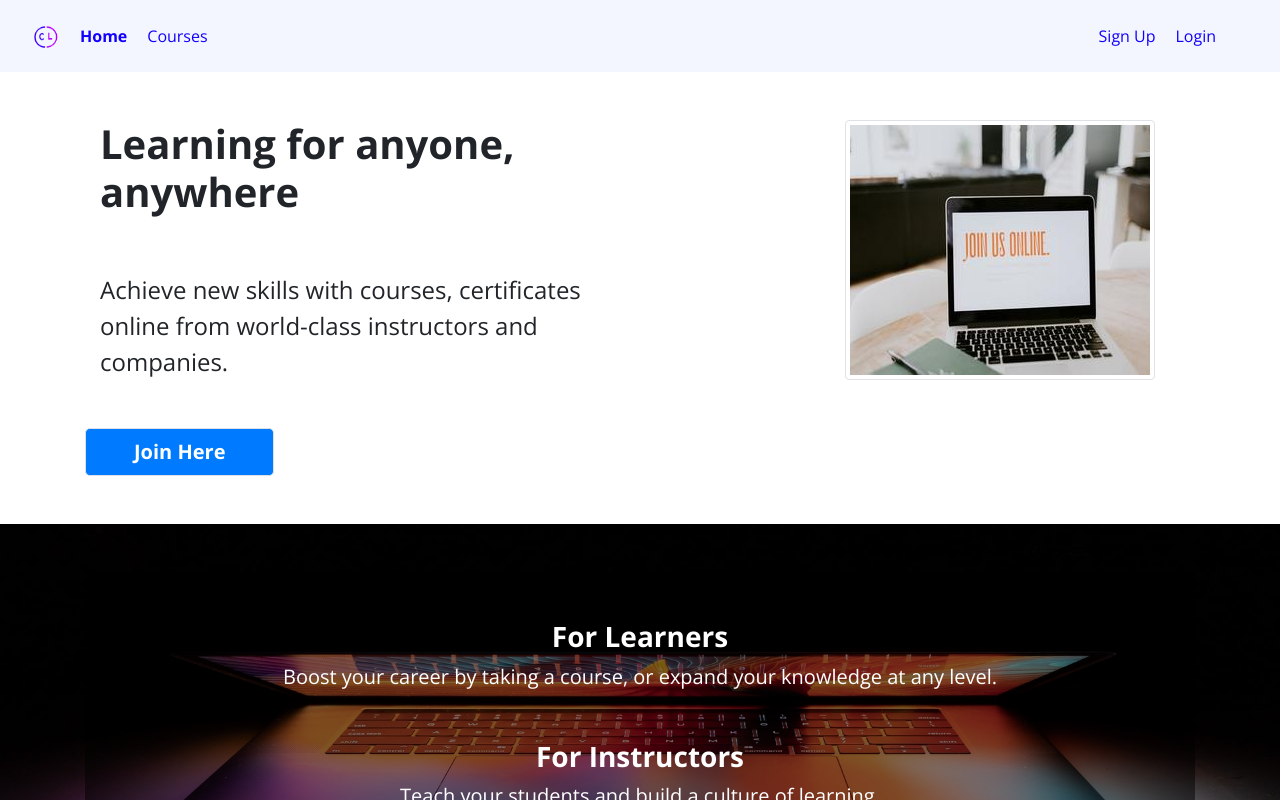
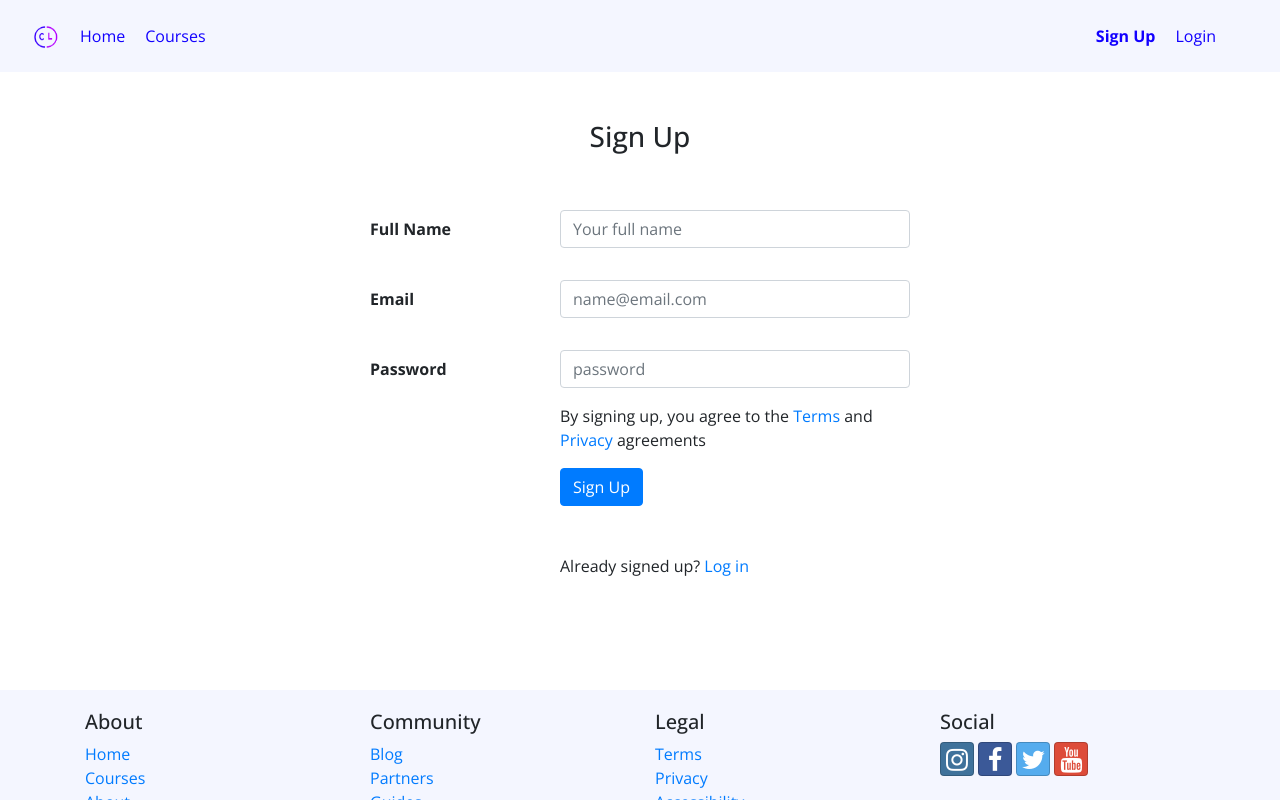
Before and after one commit to gsaidov/elearning-react, a React (Create React App) app: page /signup in a window 1280 px wide. Before the commit this address led to /home. Shown: the top 800 px of the page. Built offline with nearby package versions, Linux system fonts and the light colour scheme.

Commit message:
Sign Up Component

```diff
--- a/src/components/HeaderComponent.js
+++ b/src/components/HeaderComponent.js
@@ -56,7 +56,7 @@ const Header = () => {
                   fontWeight: 650,
                   // color: "#b400ff",
                 }}
-                to="/courses"
+                to="/signup"
               >
                 Sign Up
               </NavLink>
--- a/src/components/Login.js
+++ b/src/components/Login.js
@@ -22,7 +22,7 @@ const Login = () => {
           <div className="col-md-5">
             <p>
               Not yet registered?{" "}
-              <Link to="#" style={{ textDecoration: "none" }}>
+              <Link to="/signup" style={{ textDecoration: "none" }}>
                 <small>Create an account</small>
               </Link>
             </p>
--- a/src/components/MainComponent.js
+++ b/src/components/MainComponent.js
@@ -9,6 +9,7 @@ import { REVIEWS } from "../shared/reviews";
 import CourseInfo from "./CourseInfoComponent";
 import Contact from "./Contact";
 import About from "./About";
+import Signup from "./Signup";
 import { Switch, Route, Redirect, useParams } from "react-router-dom";
 
 class Main extends React.Component {
@@ -52,6 +53,7 @@ class Main extends React.Component {
           <Route exact path="/contact" component={Contact} />
           <Route exact path="/login" component={Login} />
           <Route path="/courses/:courseId" component={CourseWithId} />
+          <Route path="/signup" component={Signup} />
           <Route path="/about">
             <About />
           </Route>
--- /dev/null
+++ b/src/components/Signup.js
@@ -0,0 +1,162 @@
+import { useState } from "react";
+import { Form, FormGroup, Label, Input, Col, Button } from "reactstrap";
+import { Link } from "react-router-dom";
+import FormFeedback from "reactstrap/lib/FormFeedback";
+
+const Signup = () => {
+  const [values, setValues] = useState({
+    fullName: "",
+    email: "",
+    password: "",
+    touched: {
+      fullName: false,
+      email: false,
+      password: false,
+    },
+  });
+
+  const validate = (fullName, email, password) => {
+    const errors = {
+      fullName: "",
+      email: "",
+      password: "",
+    };
+
+    if (values.touched.fullName) {
+      if (fullName.length < 2) {
+        errors.fullName = "Name must be at least two characters.";
+      } else if (fullName.length > 25) {
+        errors.fullName = "Name must be less than 25 characters.";
+      }
+    }
+
+    if (values.touched.email && !email.includes("@")) {
+      errors.email = "Email must contain @ sign.";
+    }
+
+    if (values.touched.password && password.length < 8) {
+      errors.password = "Password must be at least 8 characters";
+    }
+    return errors;
+  };
+
+  const handleBlur = (field) => () => {
+    setValues({
+      ...values,
+      touched: { ...values.touched, [field]: true },
+    });
+  };
+
+  const handleChange = (event) => {
+    const newValues = { ...values, [event.target.name]: event.target.value };
+    setValues(newValues);
+  };
+
+  const handleSubmit = (event) => {
+    console.log("Current State is: " + JSON.stringify(values));
+    alert("Current State is: " + JSON.stringify(values));
+    event.preventDefault();
+    setValues({
+      fullName: "",
+      email: "",
+      password: "",
+      touched: {
+        fullName: false,
+        email: false,
+        password: false,
+      },
+    });
+  };
+  const errors = validate(values.fullName, values.email, values.password);
+
+  return (
+    <div className="container py-5">
+      <div className="row justify-content-center pb-5">
+        <h3>Sign Up</h3>
+      </div>
+      <Form onSubmit={handleSubmit}>
+        <FormGroup row className="justify-content-center pb-3">
+          <Label htmlFor="fullName" md={2}>
+            <strong>Full Name</strong>
+          </Label>
+          <Col md={4}>
+            <Input
+              type="text"
+              id="fullName"
+              name="fullName"
+              value={values.fullName}
+              invalid={!!errors.fullName}
+              placeholder="Your full name"
+              required
+              onBlur={handleBlur("fullName")}
+              onChange={handleChange}
+            />
+            <FormFeedback>{errors.fullName}</FormFeedback>
+          </Col>
+        </FormGroup>
+        <FormGroup row className="justify-content-center pb-3">
+          <Label htmlFor="email" md={2}>
+            <strong>Email</strong>
+          </Label>
+          <Col md={4}>
+            <Input
+              type="email"
+              id="email"
+              name="email"
+              value={values.email}
+              invalid={!!errors.email}
+              placeholder="name@email.com"
+              required
+              onBlur={handleBlur("email")}
+              onChange={handleChange}
+            />
+            <FormFeedback>{errors.email}</FormFeedback>
+          </Col>
+        </FormGroup>
+        <FormGroup row className="justify-content-center">
+          <Label htmlFor="password" md={2}>
+            <strong>Password</strong>
+          </Label>
+          <Col md={4}>
+            <Input
+              type="password"
+              name="password"
+              id="password"
+              value={values.password}
+              invalid={!!errors.password}
+              placeholder="password"
+              required
+              onBlur={handleBlur("password")}
+              onChange={handleChange}
+            />
+            <FormFeedback>{errors.password}</FormFeedback>
+          </Col>
+        </FormGroup>
+        <div className="row justify-content-center">
+          <div className="col-md-4 offset-md-2">
+            <p>
+              By signing up, you agree to the <Link to="#">Terms</Link> and{" "}
+              <Link to="#">Privacy</Link> agreements
+            </p>
+          </div>
+        </div>
+        <div className="row">
+          <Col md={{ size: 2, offset: 5 }}>
+            <Button type="submit" color="primary">
+              Sign Up
+            </Button>
+          </Col>
+        </div>
+      </Form>
+      <div className="row justify-content-center py-5">
+        <div className="col-md-4 offset-md-2">
+          <p>
+            Already signed up? <Link to="/login">Log in</Link>
+          </p>
+        </div>
+      </div>
+    </div>
+  );
+};
+
+export default Signup;
```
